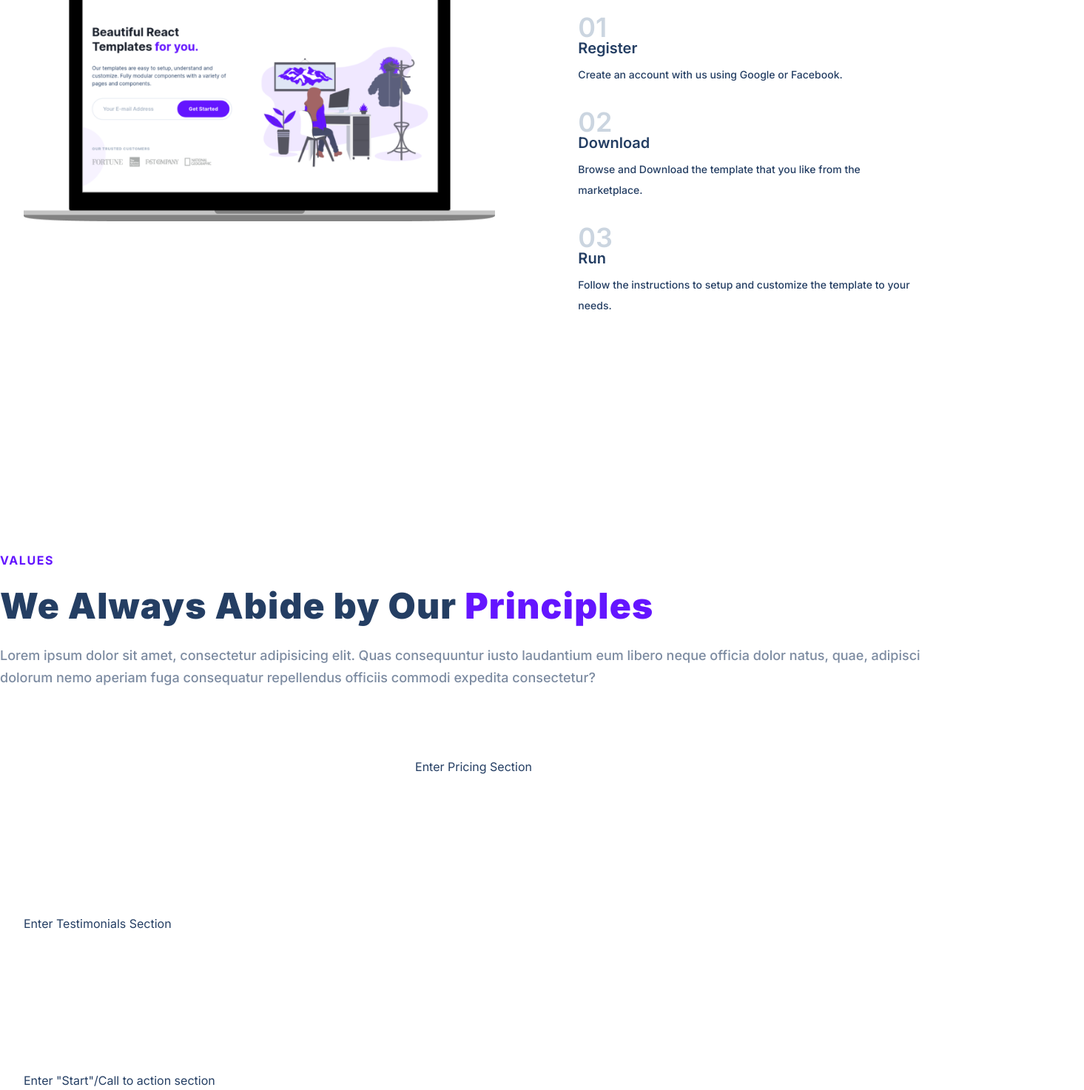
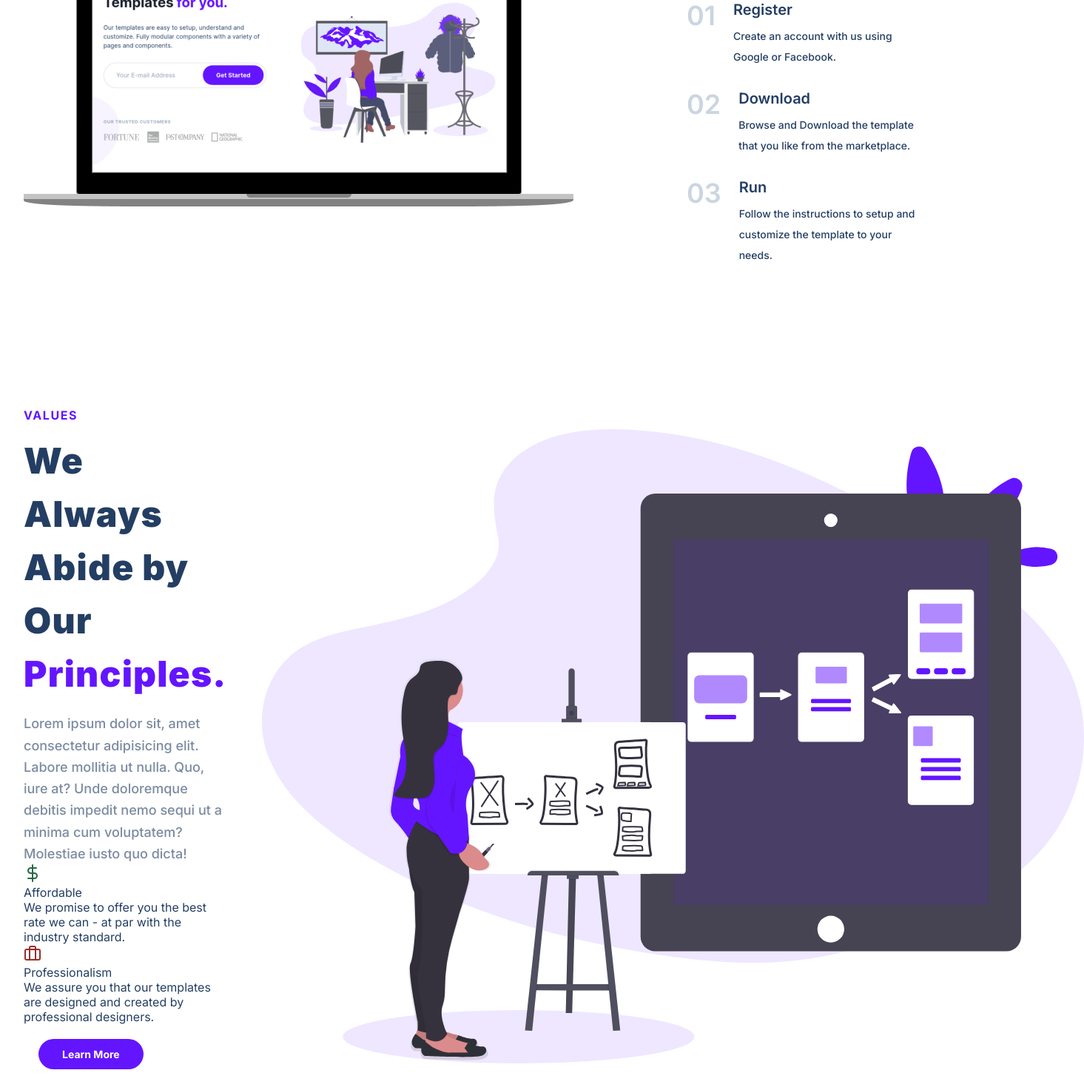
Before and after one commit to Gamer8726Dev/final-project, a plain HTML site: page index.html in a window 1280 px wide. Shown: the part 2659-4132 px from the top of the page at 74% size, 1465 px wide, since content can reach past the window. Drawn offline with Linux system fonts and the light colour scheme.

Commit message:
fin html in values sec

```diff
--- a/index.html
+++ b/index.html
@@ -263,115 +263,109 @@
                 </svg>
             </figure>
 
-            <div class="steps__description">
-
+    <div class="step__description">
      <div class="section__tag">STEPS</div>
-
       <h2 class="section__title">
         Easy to
-                <span class="purple">Get Started.</span>
+        <span class="purple">Get Started</span>
       </h2>
-
        <div class="steps__list">
-
         <div class="step">
-
+         <div class="step__number">01</div>
+          <div class="step__description">
+           <div class="step__title">Register
            </div>
-
-            <div class="step__number">01
-
-
-            <div class="step__description">
-
-            </div>
-
-            <div class="step__title">Register
-
-            </div>
-
             <p class="step__para">
                Create an account with us using Google or Facebook.
             </p>
-
           </div>
-
+        </div>
          <div class="step">
-
+          <div class="step__number">02</div>
+           <div class="step__description">
+            <div class="step__title">Download
             </div>
-
-            <div class="step__number">02
-
-
-            <div class="step__description">
-
-            </div>
-
-            <div class="step__title">Download
-
-            </div>
-
              <p class="step__para">
                 Browse and Download the template that you like from the marketplace.
              </p>
-
            </div>
-
+        </div>
          <div class="step">
-
+          <div class="step__number">03</div>
+           <div class="step__description">
+            <div class="step__title">Run</div>
+             <p class="step__para">
+                Follow the instructions to setup and customize the template to your needs.
+             </p>
            </div>
-
-            <div class="step__number">03
-
-
-            <div class="step__description">
-
          </div>
-
-            <div class="step__title">Run
-
        </div>
-
-            <p class="step__para">
-                Follow the instructions to setup and customize the template  to your needs.
-
-            </p>
-
     </div>
-
    </div>
   </div>
 </section>
 
 <section id="values">
  <div class="container">
-
+  <div class="row">
+   <div class="values__description">
+    <div class="section__tag">VALUES</div>
+    <h2 class="section__title">
+        We Always Abide by Our
+      <span class="purple">Principles.</span>
+    </h2>
+     <p class="section__para">
+        Lorem ipsum dolor sit, amet consectetur adipisicing elit. Labore mollitia ut nulla. Quo, iure at? Unde doloremque debitis impedit nemo sequi ut a minima cum voluptatem? Molestiae iusto quo dicta!
+     </p>
+      <div class="values__list">
+       <div class="value">
+        <div class="value__title">
+         <figure class="value__img--wrapper">
+          <svg xmlns="http://www.w3.org/2000/svg" width="24" height="24"
+            viewBox="0 0 24 24" fill="none" stroke="rgba(39, 103, 73, 1)"
+            stroke-width="2" stroke-linecap="round" stroke-linejoin="round"
+            class="value__img">
+           <line x1="12" y1="1" x2="12" y2="23"></line>
+           <path d="M17 5H9.5a3.5 3.5 0 0 0 0 7h5a3.5 3.5 0 0 1 0 7H6">
+           </path>
+          </svg>
+         </figure>
+          <div class="value__name">Affordable</div>
+        </div>
+         <div class="valu__para">
+            We promise to offer you the best rate we can - at par with the industry standard.
+         </div>
+       </div>
+        <div class="value">
+         <div class="value__title">
+          <figure class="value__img--wrapper">
+           <svg xmlns="http://www.w3.org/2000/svg" width="24" height="24"
+            viewBox="0 0 24 24" fill="none" stroke="rgba(155, 44, 44,1)"
+            stroke-width="2" stroke-linecap="round" stroke-linejoin="round"
+            class="value__img">
+             <rect x="2" y="7" width="20" height="14" rx="2" ry="2"></rect>
+             <path d="M16 21V5a2 2 0 0 0-2-2h-4a2 2 0 0 0-2 2v16"></path>
+           </svg>
+          </figure>
+           <div class="value_name">Professionalism</div>
+         </div>
+          <div class="value-para">
+             We assure you that our templates are designed and created by professional designers.
+          </div>
+        </div>
+      </div>
+       <button class="btn">Learn More</button>
+     </div>
+      <img class="values__img" src="/assets/prototype-illustration.21bc4b3f612a2f257c3d361067582485.svg">
+  </div>
  </div>
 </section>
 
-    <div class="row">
 
-    </div>
 
-    <div class="values__description">
 
-    </div>
 
-    <div class="section__tag">Values
 
-    </div>
-
-    <h2 class="section__title">
-            We Always Abide by Our
-        <span class="purple">Principles</span>
-    </h2>
-
-    <div class="section__para">
-        Lorem ipsum dolor sit amet, consectetur adipisicing elit. Quas consequuntur iusto laudantium eum libero neque officia dolor natus, quae, adipisci dolorum nemo aperiam fuga consequatur repellendus officiis commodi expedita consectetur?
-    </div>
-
-    <div class="values__list">
-
-    </div>
 
 
 <section id="pricing">
```
Lines whose indentation alone changed are shown as unchanged.
